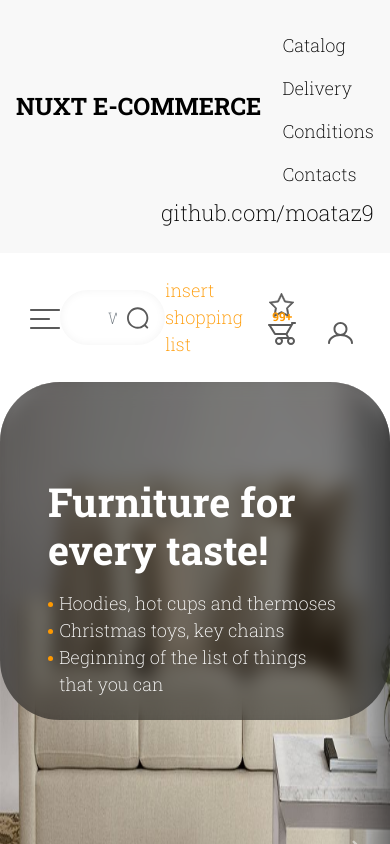
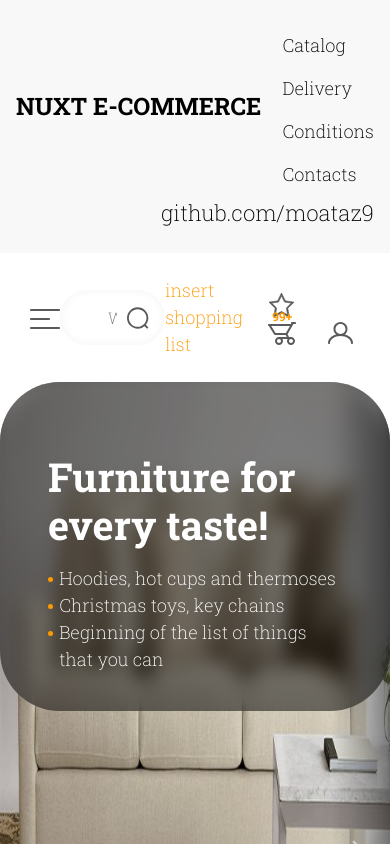
Before and after one commit to moataz9/nuxt-ecommerce-app, a Nuxt app: page / in a window 390 px wide. Shown: the top 844 px of the page. Built offline with nearby package versions, Linux system fonts and the light colour scheme.

Commit message:
css issue

```diff
--- a/components/Main/Landing.vue
+++ b/components/Main/Landing.vue
@@ -150,10 +150,13 @@ img {
     padding-left: 0;
   }
   .appslider-desc {
-    min-width: 100vw !important;
-    max-width: 100vw !important;
+    min-width: 100% !important;
+    max-width: 100% !important;
     padding-top: 6rem !important;
-    height: 40vh !important;
+    height: 60% !important;
+    display: flex;
+    flex-direction: column;
+    justify-content: center;
   }
   .appslider-slider {
     height: 65vh;
```
